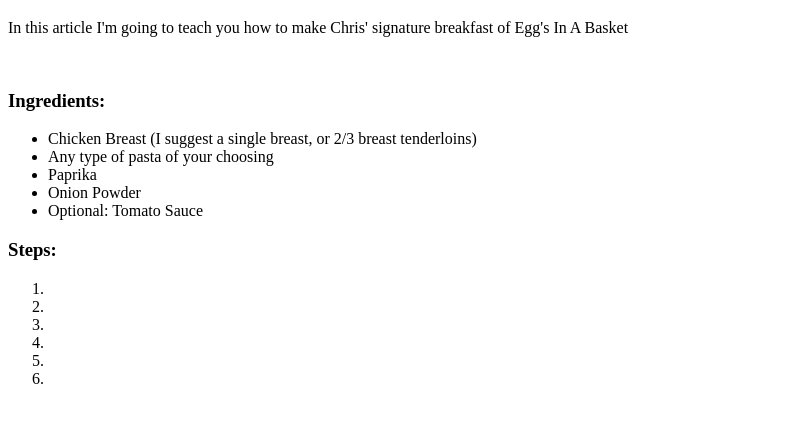
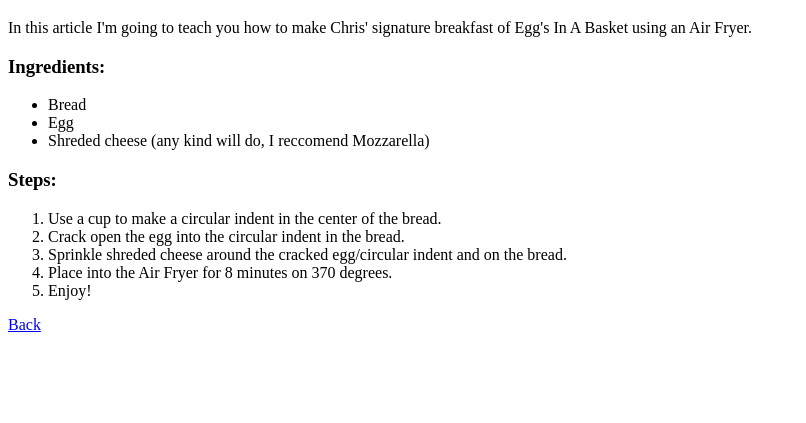
Before and after one commit to CDanti/odin-recipes, a plain HTML site: page EggsInBasket.html in a window 1280 px wide. Shown: the part 61-484 px from the top of the page, without its empty margins (0-806 px from the left). Drawn offline with Linux system fonts and the light colour scheme.

Commit message:
cleaned up some code and started implementing CSS

```diff
--- a/EggsInBasket.html
+++ b/EggsInBasket.html
@@ -4,28 +4,26 @@
     <meta charset="UTF-8">
     <meta http-equiv="X-UA-Compatible" content="IE=edge">
     <meta name="viewport" content="width=device-width, initial-scale=1.0">
+    <link rel="stylesheet" href="style.css">
     <title>Egg's In A Basket</title>
 </head>
 <body>
     <h1>Egg's In A Basket</h1>
-    <p>In this article I'm going to teach you how to make Chris' signature breakfast of Egg's In A Basket</p>
-    <br>
+    <p>In this article I'm going to teach you how to make Chris' signature breakfast of Egg's In A Basket using an Air Fryer.</p>
     <h3>Ingredients:</h3>
     <ul>
-        <li>Chicken Breast (I suggest a single breast, or 2/3 breast tenderloins)</li>
-        <li>Any type of pasta of your choosing</li>
-        <li>Paprika</li>
-        <li>Onion Powder</li>
-        <li>Optional: Tomato Sauce</li>
+        <li>Bread</li>
+        <li>Egg</li>
+        <li>Shreded cheese (any kind will do, I reccomend Mozzarella)</li>
     </ul>
     <h3>Steps:</h3>
     <ol>
-        <li></li>
-        <li></li>
-        <li></li>
-        <li></li>
-        <li></li>
-        <li></li>
-    <img >
+        <li>Use a cup to make a circular indent in the center of the bread.</li>
+        <li>Crack open the egg into the circular indent in the bread.</li>
+        <li>Sprinkle shreded cheese around the cracked egg/circular indent and on the bread.</li>
+        <li>Place into the Air Fryer for 8 minutes on 370 degrees.</li>
+        <li>Enjoy!</li>
+    </ol>
+<a href="./index.html">Back</a>
 </body>
 </html>
```
Also changed, not shown: Brownies.html (+4 -2 lines), PlainChickenPasta.html (+1 -0 lines), index.html (+1 -0 lines), style.css (added).
